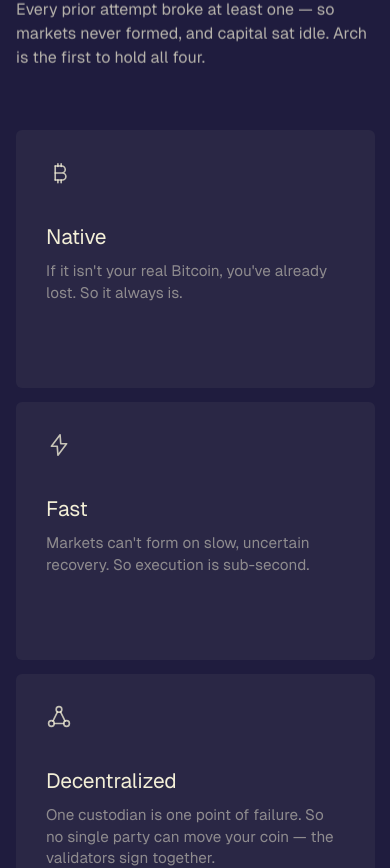
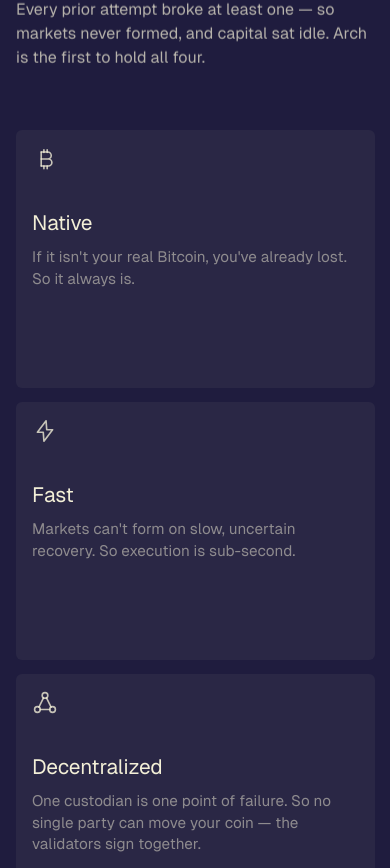
Before and after one commit to Blueprint-Studio-AI/arch-website, a Next.js app: page /chain in a window 390 px wide. Shown: the part 4532-5400 px from the top of the page. Built offline with nearby package versions, Linux system fonts and the light colour scheme; a web font is replaced by a local one.

Commit message:
Chain WhyBand: ramp card padding down on mobile

```diff
--- a/src/components/chain-below.tsx
+++ b/src/components/chain-below.tsx
@@ -110,7 +110,7 @@ function WhyBand() {
               key={r.n}
               y={0}
               delay={i * 80}
-              className="flex min-h-[258px] flex-col rounded-[6px] bg-light/5 p-[30px]"
+              className="flex min-h-[258px] flex-col rounded-[6px] bg-light/5 p-4 min-[520px]:p-5 md:p-6 lg:p-[30px]"
             >
               <span className="text-light/[0.78]" aria-hidden="true">
                 <svg viewBox="0 0 24 24" fill="none" className="h-[26px] w-[26px]">
```
